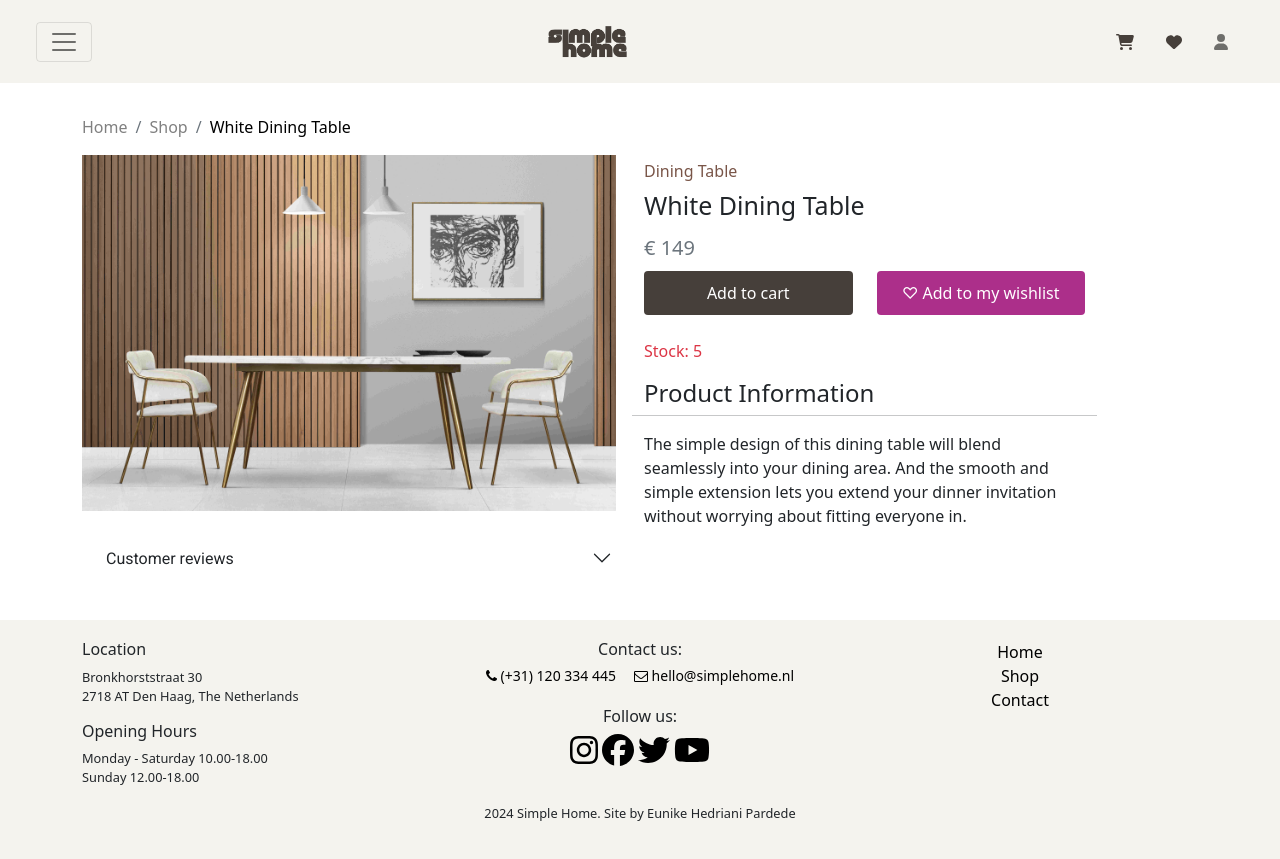
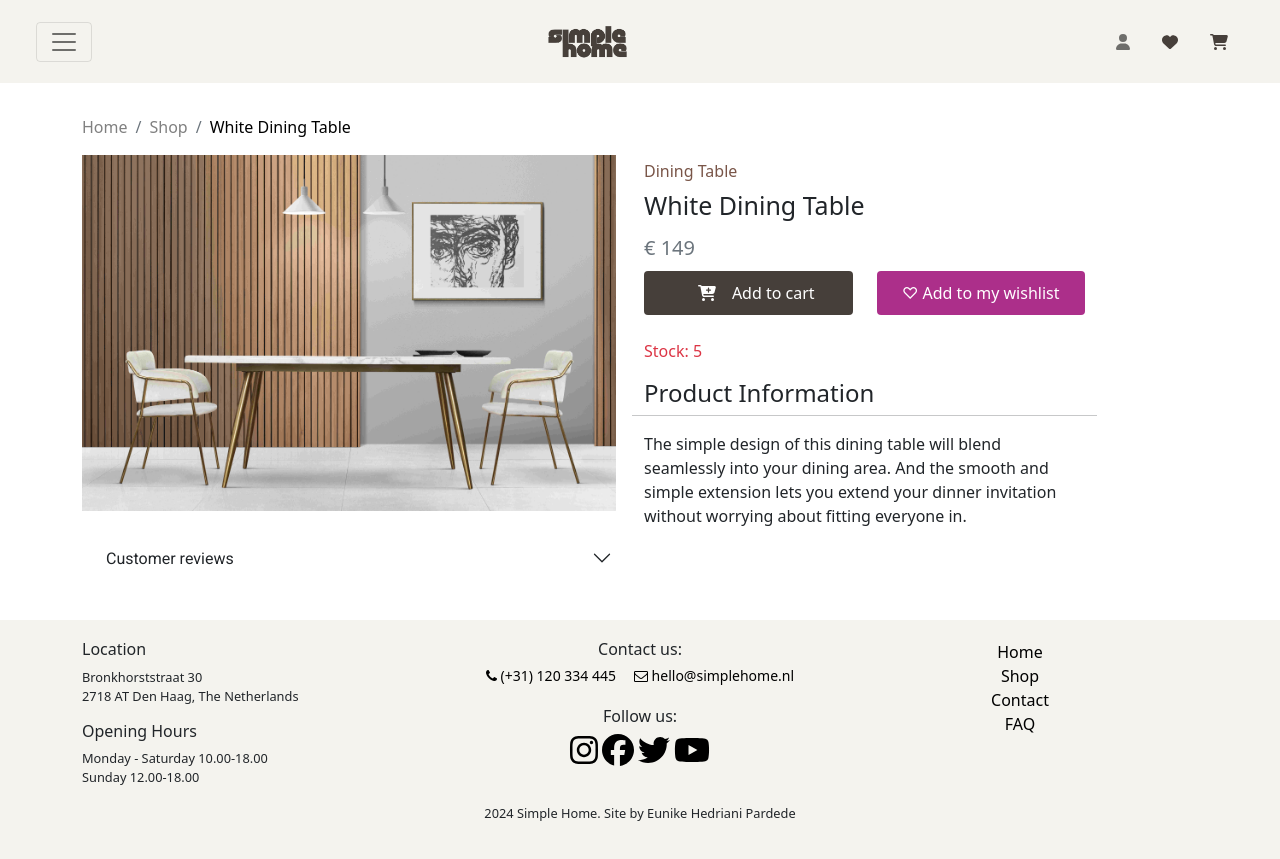
Before and after one commit to eunikehp/SimpleHome-react, a React (Create React App) app: page /shop/1 in a window 1280 px wide. Built offline with nearby package versions, Linux system fonts and the light colour scheme.

Commit message:
fix error

```diff
--- a/src/App.js
+++ b/src/App.js
@@ -7,6 +7,7 @@ import HomePage from './pages/HomePage';
 import ContactPage from './pages/ContactPage';
 import ProductDetailPage from './pages/ProductDetailPage';
 import FAQPage from './pages/FAQPage';
+import FavoritePage from './pages/FavoritePage';
 import { library } from '@fortawesome/fontawesome-svg-core';
 import { far } from '@fortawesome/free-regular-svg-icons';
 import { fab } from '@fortawesome/free-brands-svg-icons';
@@ -23,6 +24,7 @@ function App() {
           <Route path='shop/:productId' element={<ProductDetailPage />} />
           <Route path='contact' element={<ContactPage/>} />
           <Route path='faq' element={<FAQPage/>} />
+          <Route path='favorites' element={<FavoritePage/>} />
         </Routes>
         <Footer />
     </div>
--- a/src/app/shared/REVIEWS.js
+++ b/src/app/shared/REVIEWS.js
@@ -3,7 +3,7 @@ export const REVIEWS = [
         id: 0,
         productId: 0,
         rating: 5,
-        text: 'The grass was indeed greener here than our last campsite.',
+        text: 'Practical and smart table that is easy to assemble with the good user manual.',
         author: 'Simon Hunt',
         date: '2018-10-25T16:30Z'
     },
@@ -11,7 +11,7 @@ export const REVIEWS = [
         id: 1,
         productId: 0,
         rating: 3,
-        text: 'This lone monkey kept following us back to our tent.',
+        text: 'Nice and small but also nice, if you have more visitors, you can make it small or larger thanks to the extendable system.',
         author: 'Zandra Katherine',
         date: '2017-06-17T03:33Z'
     },
@@ -19,7 +19,7 @@ export const REVIEWS = [
         id: 2,
         productId: 0,
         rating: 4,
-        text: 'Do not feed the wildlife. They will follow you back to the tent.',
+        text: 'It met all my expectations for ease of assembly and easy to pull out to make larger.',
         author: 'Amy Keophilavong',
         date: '2019-02-18T18:12Z'
     },
@@ -27,7 +27,7 @@ export const REVIEWS = [
         id: 3,
         productId: 0,
         rating: 3,
-        text: "Avoid Sundays; couldn't relax and play my flute with all the noisy kids.",
+        text: "A nice and sturdy table. I found it easy to assemble, but I did need some help mounting the table legs (you really need someone to hold them). The table is a compact model (retracted) that fits in small spaces.",
         author: 'Jean Luc',
         date: '2019-08-04T20:11Z'
     },
@@ -35,7 +35,7 @@ export const REVIEWS = [
         id: 4,
         productId: 0,
         rating: 5,
-        text: "This has been our favorite campsite for over 7 years. It is an absolutely beautiful site. The hosts are very friendly and helpful. Don't forget to try out the lake.",
+        text: "Beautiful table, exactly the size I was looking for",
         author: 'R. E. Osariemen',
         date: '2018-07-23T19:44Z'
     },
--- a/src/components/Footer.js
+++ b/src/components/Footer.js
@@ -67,6 +67,9 @@ const Footer = () => {
                             <li>
                                 <Link to='/contact'>Contact</Link>
                             </li>
+                            <li>
+                                <Link to='/faq'>FAQ</Link>
+                            </li>
                         </List>
                     </Col>
                 </Row>
--- a/src/components/Header.js
+++ b/src/components/Header.js
@@ -62,9 +62,9 @@ const Header = () => {
         </Nav>
       </Offcanvas>
       <Nav className='align-items-center'>
+        <UserForm/>
+        <FontAwesomeIcon className='navbar-icon' icon="fa-solid fa-heart" />
         <FontAwesomeIcon className='navbar-icon' icon="fa-solid fa-cart-shopping" />
-        <FontAwesomeIcon className='navbar-icon' icon="fa-solid fa-heart" />
-        <UserForm/>
       </Nav>
     </Navbar>
   )
--- /dev/null
+++ b/src/components/ShopMenu.js
@@ -0,0 +1,29 @@
+import { Row, Nav, NavItem,NavLink } from 'reactstrap';
+
+
+const ShopMenu = () => {
+    return (
+        <Row>
+            <Nav justified>
+                <NavItem>
+                    <NavLink
+                        href="#">
+                        Dining Table
+                    </NavLink>
+                </NavItem>
+                <NavItem>
+                    <NavLink href="#">
+                        Sofa
+                    </NavLink>
+                </NavItem>
+                <NavItem>
+                    <NavLink href="#" >
+                        Bed
+                    </NavLink>
+                </NavItem>
+            </Nav>
+        </Row>
+    )
+};
+
+export default ShopMenu;
--- a/src/features/products/ProductDetail.js
+++ b/src/features/products/ProductDetail.js
@@ -1,4 +1,5 @@
 import { Card, CardImg, CardBody, CardText, Col, CardTitle, CardSubtitle, Button, Row } from 'reactstrap';
+import { FontAwesomeIcon } from '@fortawesome/react-fontawesome';
 
 const ProductDetail = ({ product }) => {
     const { image, price, name, description, category, stockCount } = product;
@@ -14,7 +15,15 @@ const ProductDetail = ({ product }) => {
                     <div className='mb-2' style={{ fontSize: '25px' }}>{name}</div>
                     <div className='mb-2 text-muted' style={{ fontSize: '20px' }}>€ {price}</div>
                     <Col>
-                        <Button href='#' block className='mb-4' style={{backgroundColor:'#463F3A', border:'none',padding:'10px 10px'}}>Add to cart</Button>
+                        <Button
+                            href='#'
+                            block
+                            className='mb-4'
+                            style={{
+                                backgroundColor:'#463F3A',
+                                border:'none',
+                                padding:'10px 10px'
+                            }}><FontAwesomeIcon className='navbar-icon' icon="fa-solid fa-cart-plus" />Add to cart</Button>
                     </Col>
                     <Col>
                         <Button href='#' block className='mb-4' style={{backgroundColor:'#ac2f8a', border:'none',padding:'10px 10px'}}>♡ Add to my wishlist</Button>
--- a/src/features/reviews/ReviewsList.js
+++ b/src/features/reviews/ReviewsList.js
@@ -29,8 +29,6 @@ const ReviewsList = ({ productId }) => {
                     <AccordionItem>
                         <AccordionHeader targetId="1">Customer reviews</AccordionHeader>
                         <AccordionBody accordionId="1">
-                            <strong>Offer on the website</strong>
-                            <br />
                             {reviews.map((review) => {
                                 return <Review key={review.id} review={review} />;
                             })}
--- a/src/features/user/UserForm.js
+++ b/src/features/user/UserForm.js
@@ -105,7 +105,7 @@ const UserForm = () => {
                                 </ErrorMessage>
                             </FormGroup>
                             <Button className='mt-4 mb-2' active block type='submit'>Sign In</Button>
-                            <div className='text-center'>New Customer? <span onClick={() => setSignupModal(true)}>Click Here</span></div>
+                            <div className='text-center'>New Customer? <span className='text-decoration-underline' style={{cursor:'pointer'}} onClick={() => setSignupModal(true)}>Click Here</span></div>
                         </Form>
                     </Formik>
                 </ModalBody>
--- /dev/null
+++ b/src/pages/FavoritePage.js
@@ -0,0 +1,21 @@
+import { Container, Row, Col } from 'reactstrap';
+import SubHeader from '../components/SubHeader';
+import { useState } from 'react';
+import {
+    Accordion,
+    AccordionBody,
+    AccordionHeader,
+    AccordionItem,
+} from 'reactstrap';
+
+
+const FavoritePage = () => {
+    return (
+        <Container>
+            <SubHeader current='Favorites'/>
+
+        </Container>
+    )
+};
+
+export default FavoritePage;
--- a/src/pages/ShopPage.js
+++ b/src/pages/ShopPage.js
@@ -1,12 +1,14 @@
 import { Container, Row } from 'reactstrap';
 import ProductsList from '../features/products/ProductsList';
 import SubHeader from '../components/SubHeader';
+import ShopMenu from '../components/ShopMenu';
 
 const ShopPage = () => {
 
     return (
         <Container>
             <SubHeader current='Shop'/>
+            {/* <ShopMenu/> */}
             <Row >
                 <ProductsList />
             </Row>
```
Also changed, not shown: 1 other file (tests, documents, lock files or other folders).
